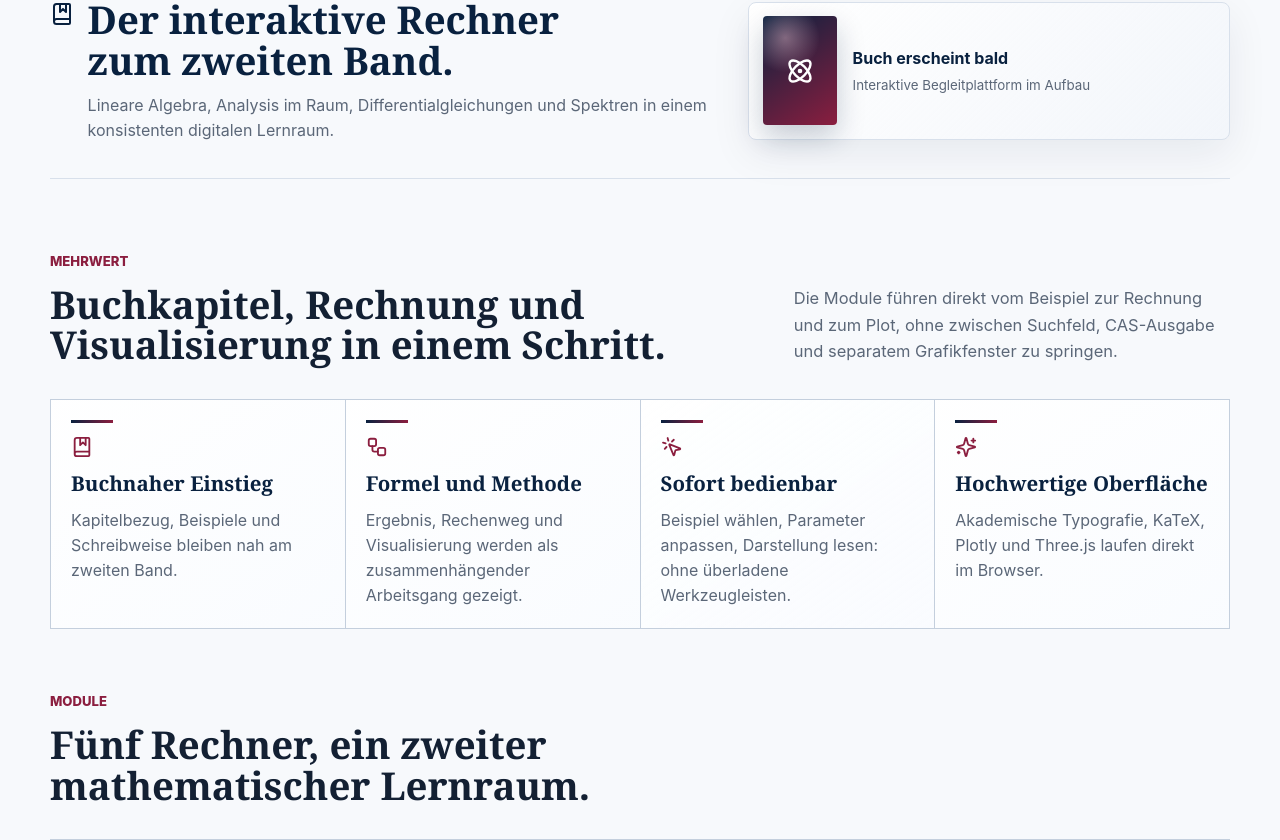
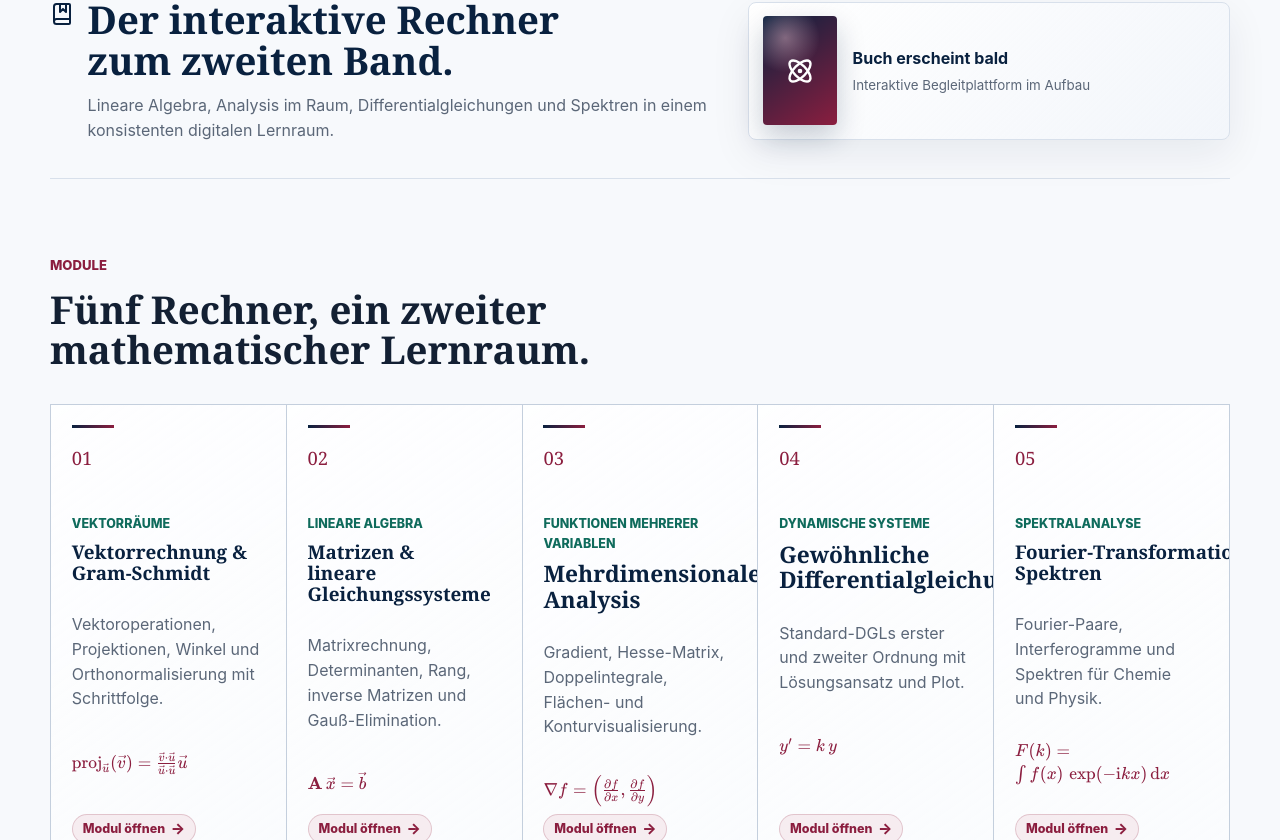
Before and after one commit to marcokapitzke/MatheinderChemieII, a React (Vite) app: page / in a window 1280 px wide. Shown: the part 880-1720 px from the top of the page. Built offline with nearby package versions, Linux system fonts and the light colour scheme.

Commit message:
Remove internal value block from MathChem II

```diff
--- a/src/components/FourierHeroScene.tsx
+++ b/src/components/FourierHeroScene.tsx
@@ -38,7 +38,7 @@ export function FourierHeroScene() {
       onPointerLeave={() => setActive(false)}
       onPointerDown={() => setActive(true)}
       onClick={() => setActive(true)}
-      aria-label="Interaktive Fourier-Visualisierung: Interferogramm verwandelt sich bei Berührung in ein IR-Spektrum"
+      aria-label="Interaktive Fourier-Visualisierung: Interferogramm verwandelt sich bei Berührung in ein Spektrum"
     >
       <svg className="fourier-hero-svg" viewBox={`0 0 ${width} ${height}`} role="img" aria-hidden="true">
         <defs>
@@ -90,7 +90,7 @@ export function FourierHeroScene() {
       </svg>
       <div className="fourier-scene-state" aria-hidden="true">
         <span style={{ opacity: 1 - blend * 0.74 }}>Interferogramm</span>
-        <span style={{ opacity: 0.2 + blend * 0.8 }}>IR-Spektrum</span>
+        <span style={{ opacity: 0.2 + blend * 0.8 }}>Spektrum</span>
       </div>
     </div>
   );
--- a/src/components/HomePage.tsx
+++ b/src/components/HomePage.tsx
@@ -1,4 +1,4 @@
-import { ArrowRight, Atom, BookMarked, BrainCircuit, Cpu, MousePointerClick, ShieldCheck, Sparkles, Workflow } from "lucide-react";
+import { ArrowRight, Atom, BookMarked, BrainCircuit, Cpu, ShieldCheck } from "lucide-react";
 import { modules, type RouteId } from "../data/modules";
 import { FourierHeroScene } from "./FourierHeroScene";
 import { MathFormula } from "./MathFormula";
@@ -54,41 +54,6 @@ export function HomePage({ onNavigate }: HomePageProps) {
             <strong>Buch erscheint bald</strong>
             <small>Interaktive Begleitplattform im Aufbau</small>
           </span>
-        </div>
-      </section>
-
-      <section className="section-shell value-section" aria-labelledby="value-title">
-        <div className="section-heading section-heading--split">
-          <div>
-            <p className="eyebrow">Mehrwert</p>
-            <h2 id="value-title">Buchkapitel, Rechnung und Visualisierung in einem Schritt.</h2>
-          </div>
-          <p>
-            Die Module führen direkt vom Beispiel zur Rechnung und zum Plot, ohne zwischen Suchfeld, CAS-Ausgabe und separatem
-            Grafikfenster zu springen.
-          </p>
-        </div>
-        <div className="value-grid">
-          <article className="value-card">
-            <BookMarked size={22} />
-            <strong>Buchnaher Einstieg</strong>
-            <span>Kapitelbezug, Beispiele und Schreibweise bleiben nah am zweiten Band.</span>
-          </article>
-          <article className="value-card">
-            <Workflow size={22} />
-            <strong>Formel und Methode</strong>
-            <span>Ergebnis, Rechenweg und Visualisierung werden als zusammenhängender Arbeitsgang gezeigt.</span>
-          </article>
-          <article className="value-card">
-            <MousePointerClick size={22} />
-            <strong>Sofort bedienbar</strong>
-            <span>Beispiel wählen, Parameter anpassen, Darstellung lesen: ohne überladene Werkzeugleisten.</span>
-          </article>
-          <article className="value-card">
-            <Sparkles size={22} />
-            <strong>Hochwertige Oberfläche</strong>
-            <span>Akademische Typografie, KaTeX, Plotly und Three.js laufen direkt im Browser.</span>
-          </article>
         </div>
       </section>
 
--- a/src/styles.css
+++ b/src/styles.css
@@ -224,7 +224,6 @@ a {
 .hero-copy,
 .purpose-band p,
 .module-card p,
-.value-card span,
 .quality-grid span {
   text-wrap: pretty;
 }
@@ -619,7 +618,7 @@ a {
 }
 
 .module-section {
-  padding: 3.9rem 0 2.2rem;
+  padding: 4.8rem 0 2.2rem;
 }
 
 .module-page .calculator-grid {
@@ -752,97 +751,6 @@ a {
 .section-heading {
   max-width: 780px;
   margin-bottom: 2.1rem;
-}
-
-.section-heading--split {
-  max-width: none;
-  display: grid;
-  grid-template-columns: minmax(0, 0.62fr) minmax(260px, 0.38fr);
-  gap: 2rem;
-  align-items: end;
-}
-
-.section-heading--split > p {
-  margin: 0;
-  color: var(--muted);
-  font-size: 1.03rem;
-  line-height: 1.62;
-}
-
-.value-section {
-  padding: 4.5rem 0 0;
-}
-
-.value-grid {
-  display: grid;
-  grid-template-columns: repeat(4, minmax(0, 1fr));
-  border-top: 1px solid var(--line-strong);
-  border-left: 1px solid var(--line-strong);
-  background: rgba(255, 255, 255, 0.32);
-}
-
-.value-card {
-  position: relative;
-  min-height: 205px;
-  display: grid;
-  align-content: start;
-  gap: 0.85rem;
-  border-right: 1px solid var(--line-strong);
-  border-bottom: 1px solid var(--line-strong);
-  background:
-    linear-gradient(145deg, rgba(255, 255, 255, 0.86), rgba(248, 251, 255, 0.66)),
-    rgba(255, 255, 255, 0.55);
-  padding: 1.25rem;
-  overflow: hidden;
-  transition: transform 220ms ease, box-shadow 220ms ease, background 220ms ease;
-}
-
-.value-card::before {
-  content: "";
-  width: 42px;
-  height: 3px;
-  background: linear-gradient(90deg, var(--blue), var(--bordeaux));
-}
-
-.value-card::after {
-  content: "";
-  position: absolute;
-  inset: auto 1.05rem 1rem auto;
-  width: 4.2rem;
-  aspect-ratio: 1;
-  border: 1px solid rgba(139, 30, 63, 0.13);
-  border-radius: 50%;
-  opacity: 0;
-  transform: scale(0.82);
-  transition: opacity 220ms ease, transform 220ms ease;
-}
-
-.value-card:hover {
-  transform: translateY(-6px);
-  background:
-    radial-gradient(circle at 88% 12%, rgba(139, 30, 63, 0.1), transparent 8rem),
-    linear-gradient(145deg, #ffffff, #f6f9fd);
-  box-shadow: 0 22px 62px rgba(9, 33, 63, 0.13);
-}
-
-.value-card:hover::after {
-  opacity: 1;
-  transform: scale(1);
-}
-
-.value-card svg {
-  color: var(--bordeaux);
-}
-
-.value-card strong {
-  color: var(--blue);
-  font-family: var(--serif);
-  font-size: 1.28rem;
-  line-height: 1.12;
-}
-
-.value-card span {
-  color: var(--muted);
 }
 
 .module-grid {
@@ -1748,10 +1656,6 @@ input[type="range"] {
     grid-template-columns: repeat(2, minmax(0, 1fr));
   }
 
-  .value-grid {
-    grid-template-columns: repeat(2, minmax(0, 1fr));
-  }
-
   .hero-grid,
   .calculator-grid {
     grid-template-columns: 1fr;
@@ -1795,13 +1699,11 @@ input[type="range"] {
 
   .hero-actions,
   .purpose-band,
-  .section-heading--split,
   .analysis-grid,
   .dual-plot-grid,
   .insight-grid,
   .interval-grid,
   .range-grid,
-  .value-grid,
   .quality-grid {
     grid-template-columns: 1fr;
   }
@@ -1882,10 +1784,6 @@ input[type="range"] {
     height: 18px !important;
   }
 
-  .value-section {
-    padding-top: 3.2rem;
-  }
-
   .module-grid {
     grid-template-columns: 1fr;
   }
```
